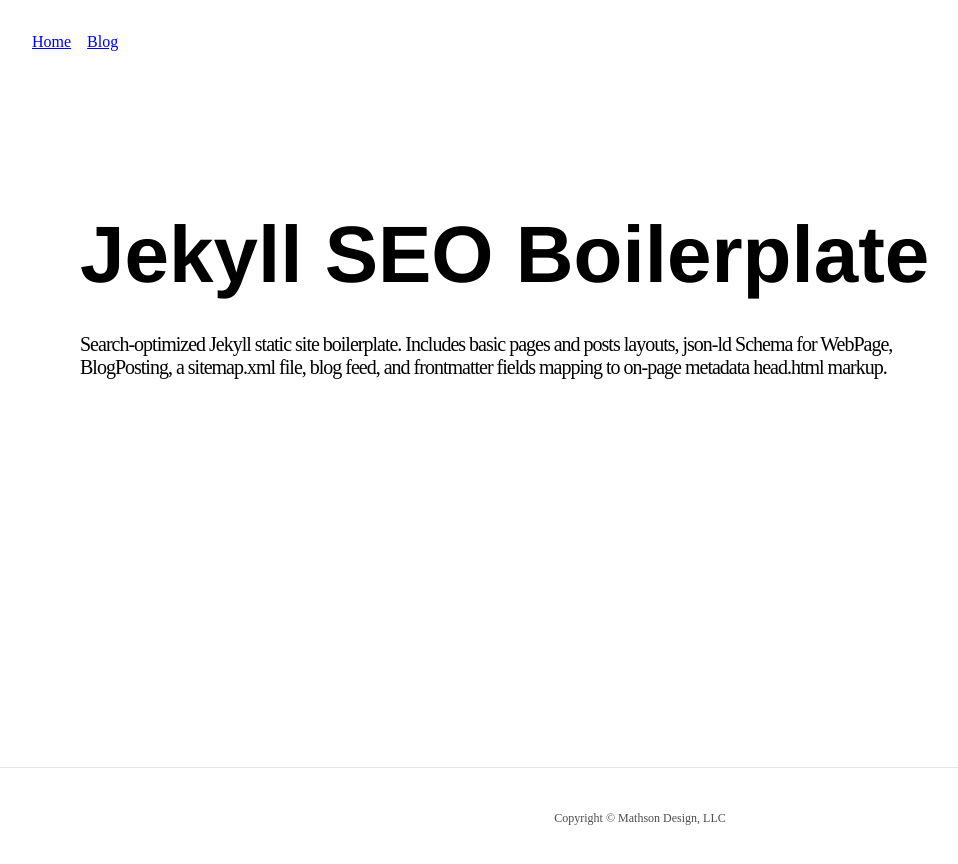
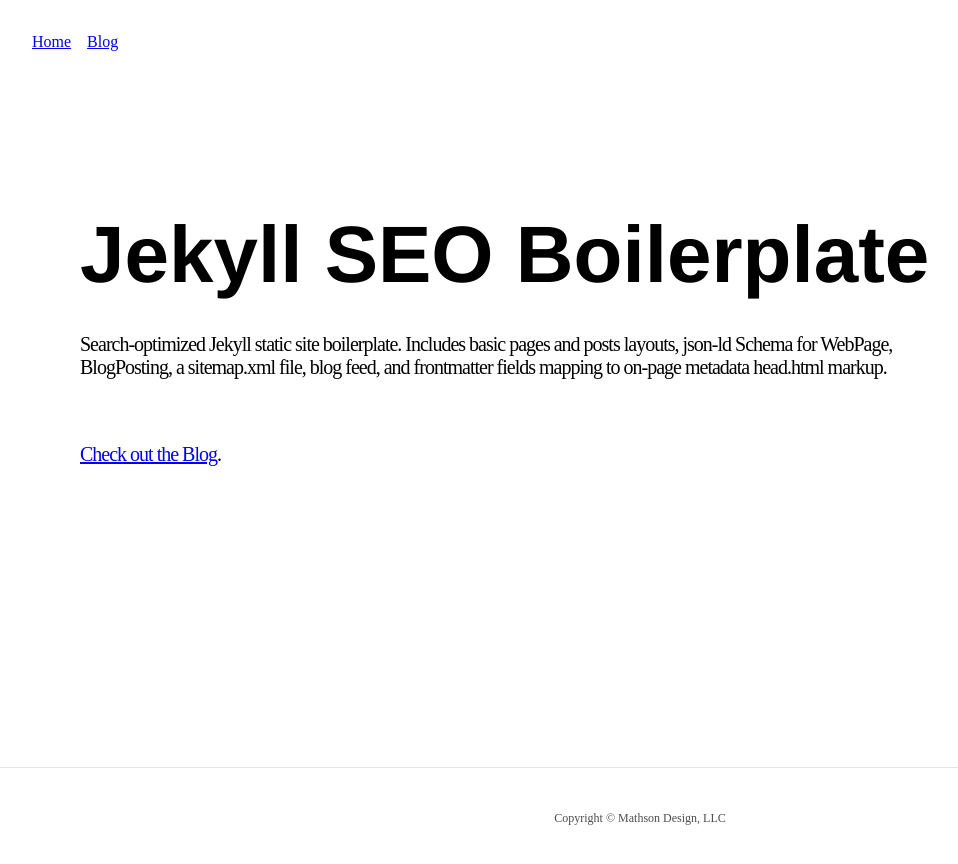
Before and after one commit to scottmathson/virtuacon-jekyll-boilerplate, a Jekyll site: the page built from index.html, in a window 1280 px wide. Shown: the top 864 px of the page, without its empty margins (0-958 px from the left). Built offline with Jekyll 4.4.1, drawn with Linux system fonts in a browser that asks for light colours; the list of posts is cut into pages by our own code.

Commit message:
adding link to blog, outside of nav, from index

```diff
--- a/index.html
+++ b/index.html
@@ -17,6 +17,7 @@ navigation:
       <section class="ph3 pv5-ns pv4 relative overflow-hidden">
         <h1 class="f-subheadline-l f2 fw8 measure mb4-l mb3 relative z-1 helvetica">Jekyll SEO Boilerplate</h1>
         <p class="f4-ns f5 mt2 mb5 relative z-1 tracked-tight w-75-ns w-100">Search-optimized Jekyll static site boilerplate. Includes basic pages and posts layouts, json-ld Schema for WebPage, BlogPosting, a sitemap.xml file, blog feed, and frontmatter fields mapping to on-page metadata head.html markup.</p>
+        <p class="f4-ns f5 mt2 mb5 relative z-1 tracked-tight w-75-ns w-100"><a href="{{site.baseurl}}/blog/">Check out the Blog</a>.</p>
       </section>
     </div>
   </div>
```
